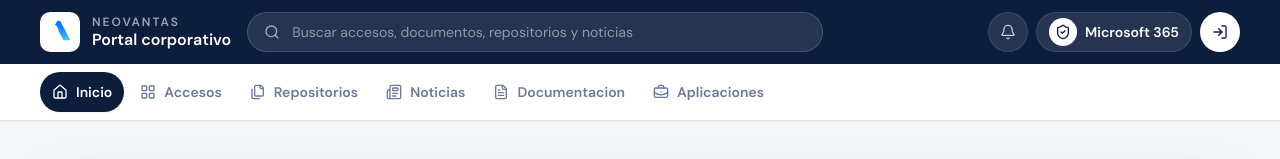
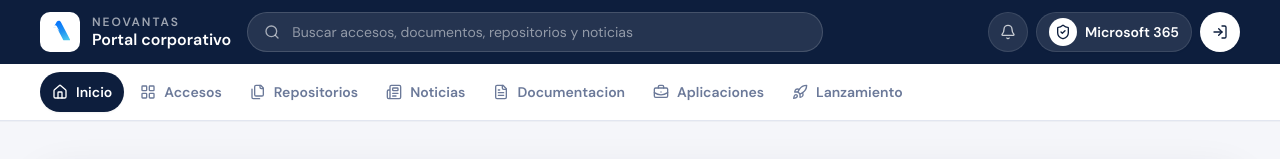
Before and after one commit to NeovantasAdvanced/Intranet, a React (Vite) app: page / in a window 1280 px wide. Shown: the top 159 px of the page. Built offline with nearby package versions, Linux system fonts and the light colour scheme; no server answers.

Commit message:
feat: add launch governance block

```diff
--- a/src/components/layout/AppLayout.tsx
+++ b/src/components/layout/AppLayout.tsx
@@ -4,6 +4,7 @@ import {
   Files,
   Home,
   LayoutGrid,
+  Rocket,
   Newspaper,
 } from 'lucide-react';
 import { useEffect, useState, type ReactNode } from 'react';
@@ -21,6 +22,7 @@ const navigation = [
   { label: 'Noticias', icon: Newspaper, href: '#noticias' },
   { label: 'Documentacion', icon: FileText, href: '#documentacion' },
   { label: 'Aplicaciones', icon: BriefcaseBusiness, href: '#aplicaciones' },
+  { label: 'Lanzamiento', icon: Rocket, href: '#lanzamiento' },
 ];
 
 function PortalNavigation() {
--- a/src/data/roadmap.json
+++ b/src/data/roadmap.json
@@ -1,26 +1,26 @@
 [
   {
-    "id": "entra-id",
-    "title": "Autenticacion Microsoft 365",
-    "description": "Integracion con Entra ID y proteccion de rutas mediante Azure Static Web Apps.",
-    "quarter": "Q2 2026",
-    "status": "Preparado",
+    "id": "gobierno-minimo",
+    "title": "Gobierno mínimo",
+    "description": "Definir responsables, cadencia de revisión y un criterio claro de priorización para la intranet.",
+    "quarter": "Paso 1",
+    "status": "En marcha",
     "tone": "info"
   },
   {
-    "id": "cms-json",
-    "title": "Edicion de contenidos",
-    "description": "Evolucion desde JSON versionado hacia flujo editorial con aprobacion.",
-    "quarter": "Q3 2026",
-    "status": "Pendiente",
-    "tone": "neutral"
+    "id": "lanzamiento",
+    "title": "Lanzamiento",
+    "description": "Publicar el portal con accesos esenciales, contenido curado y sincronización automática de noticias.",
+    "quarter": "Paso 2",
+    "status": "Listo",
+    "tone": "success"
   },
   {
-    "id": "metrics",
-    "title": "Analitica de uso",
-    "description": "Medicion de busquedas, accesos y adopcion de asistentes internos.",
-    "quarter": "Q3 2026",
-    "status": "Backlog",
+    "id": "operacion-inicial",
+    "title": "Operación inicial",
+    "description": "Revisar uso real, recoger feedback y ajustar el orden de accesos y contenidos más consultados.",
+    "quarter": "Paso 3",
+    "status": "Seguimiento",
     "tone": "warning"
   }
 ]
--- a/src/pages/HomeDashboard.tsx
+++ b/src/pages/HomeDashboard.tsx
@@ -25,6 +25,7 @@ import newsData from '../data/news.json';
 import documentsData from '../data/documents.json';
 import sharePointCatalogData from '../data/sharepointCatalog.json';
 import appsData from '../data/apps.json';
+import launchPlanData from '../data/roadmap.json';
 import { Badge } from '../components/ui/Badge';
 import { Card } from '../components/ui/Card';
 import { SectionHeader } from '../components/ui/SectionHeader';
@@ -36,6 +37,7 @@ import type {
   QuickLink,
   SharePointCatalog,
   SharePointResourceScope,
+  RoadmapItem,
 } from '../types/content';
 
 const quickLinks = quickLinksData as QuickLink[];
@@ -45,6 +47,7 @@ const sharePointCatalog = sharePointCatalogData as SharePointCatalog;
 const sharePointRepositories = sharePointCatalog.repositories;
 const sharePointResources = sharePointCatalog.resources;
 const apps = appsData as InternalApp[];
+const launchPlan = launchPlanData as RoadmapItem[];
 
 type RepositoryFilterId =
   | 'all'
@@ -248,6 +251,7 @@ export function HomeDashboard() {
   const secondaryQuickLinks = orderedQuickLinks.slice(2);
   const newsItems = filteredContent.news.slice(0, 3);
   const documentItems = filteredContent.documents.slice(0, 4);
+  const launchItems = launchPlan;
 
   return (
     <div className="space-y-8">
@@ -730,6 +734,32 @@ export function HomeDashboard() {
         </div>
       </section>
       ) : null}
+
+      {launchItems.length > 0 ? (
+        <section id="lanzamiento" className="scroll-mt-40">
+          <SectionHeader
+            title="Gobierno mínimo y lanzamiento"
+            description="Bloque de control para lanzar con orden, criterio y seguimiento visible."
+          />
+
+          <div className="grid gap-4 md:grid-cols-3">
+            {launchItems.map((item) => (
+              <Card key={item.id} className="p-5 transition hover:-translate-y-0.5 hover:border-neovantas-line">
+                <div className="flex items-start justify-between gap-3">
+                  <div>
+                    <p className="text-xs font-semibold uppercase tracking-[0.14em] text-neovantas-muted">
+                      {item.quarter}
+                    </p>
+                    <h3 className="mt-2 text-base font-semibold text-neovantas-navy">{item.title}</h3>
+                  </div>
+                  <Badge tone={item.tone}>{item.status}</Badge>
+                </div>
+                <p className="mt-3 text-sm leading-6 text-neovantas-muted">{item.description}</p>
+              </Card>
+            ))}
+          </div>
+        </section>
+      ) : null}
     </div>
   );
 }
```
